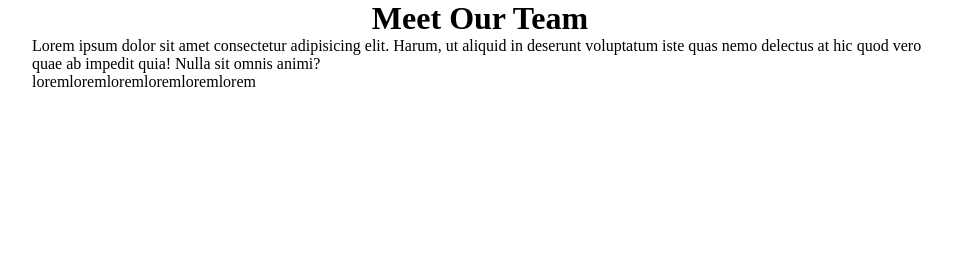
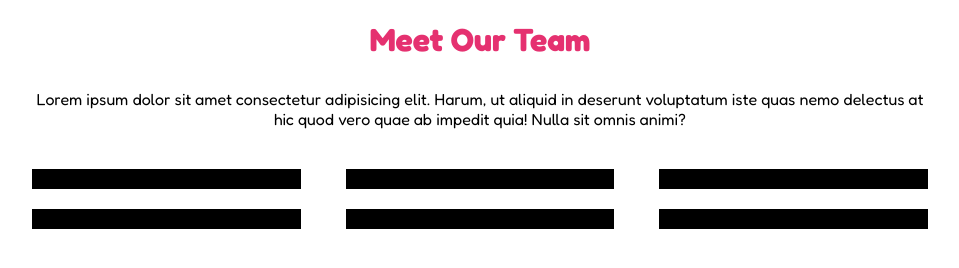
Before and after one commit to simmasa/html-css-flex-cards, a plain HTML site: page index.html in a window 1280 px wide. Shown: the whole page, without its empty margins (160-1119 px from the left). Drawn offline with Linux system fonts and the light colour scheme.

Commit message:
header completo + p presentazione

```diff
--- a/index.html
+++ b/index.html
@@ -15,12 +15,12 @@
     <main class="container">
         <p>Lorem ipsum dolor sit amet consectetur adipisicing elit. Harum, ut aliquid in deserunt voluptatum iste quas nemo delectus at hic quod vero quae ab impedit quia! Nulla sit omnis animi?</p>
         <div class="flex-cont">
-            <div class="cards">lorem</div>
-            <div class="cards">lorem</div>
-            <div class="cards">lorem</div>
-            <div class="cards">lorem</div>
-            <div class="cards">lorem</div>
-            <div class="cards">lorem</div>
+            <div class="card">lorem</div>
+            <div class="card">lorem</div>
+            <div class="card">lorem</div>
+            <div class="card">lorem</div>
+            <div class="card">lorem</div>
+            <div class="card">lorem</div>
         </div>
     </main>
 </body>
--- a/style/style.css
+++ b/style/style.css
@@ -16,4 +16,24 @@ header {
 }
 .flex-cont {
     display: flex;
+    flex-wrap: wrap;
+    justify-content: space-between;
+    margin-top: 30px;
 }
+h1 {
+    margin: 20px 0px 30px;
+    color: #E53170;
+}
+.container > p {
+    text-align: center;
+}
+.card {
+    width: 30%;
+    background-color: black;
+    margin: 10px 0px 10px;
+}
+
+/* common */
+body {
+    font-family: Fredoka , sans-serif;
+}
```
